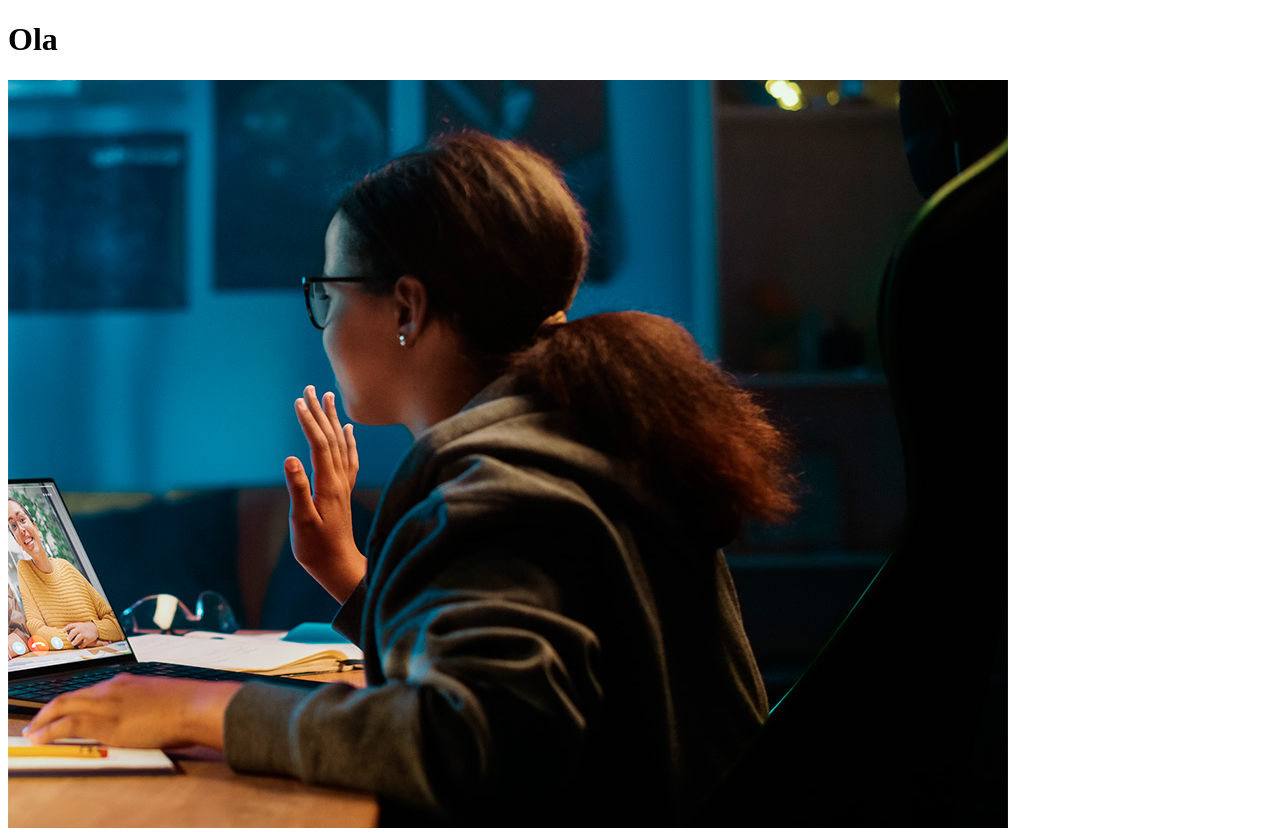
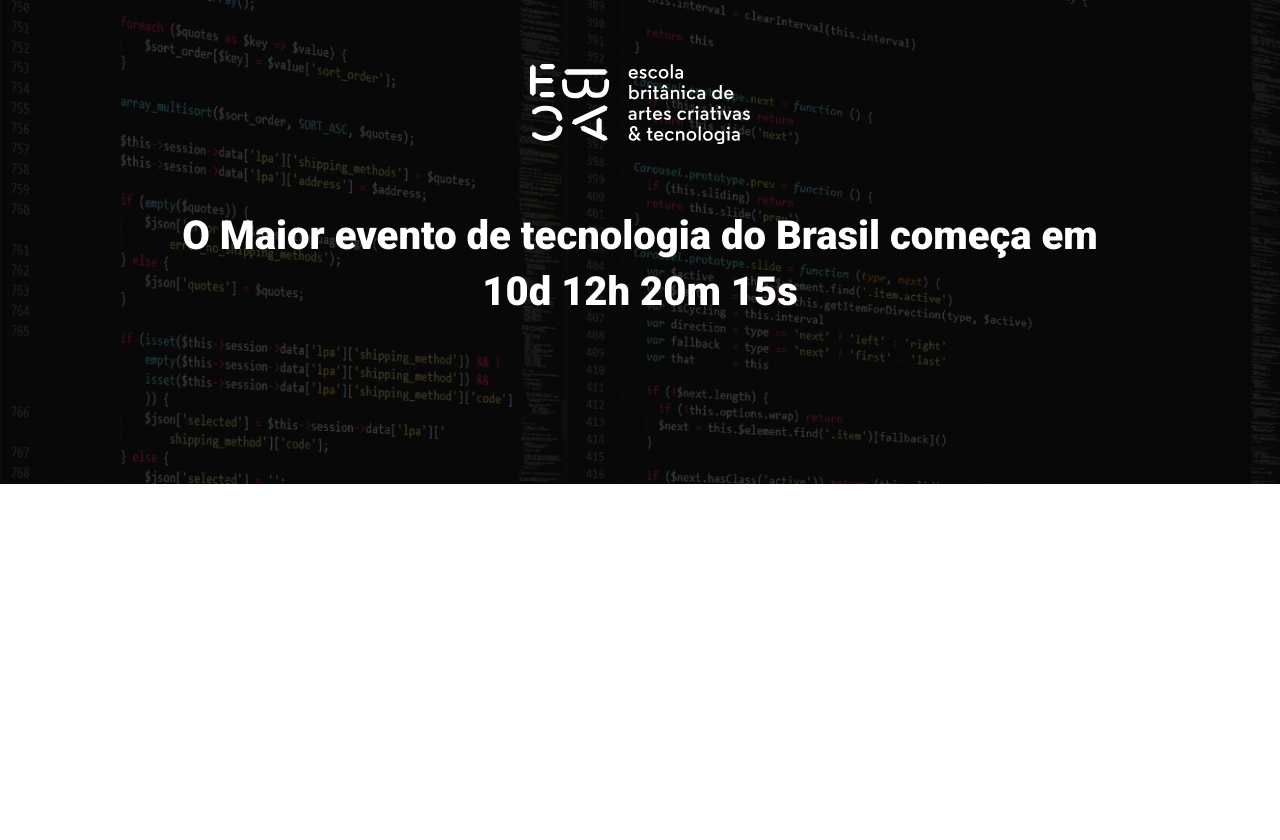
Before and after one commit to fxay777/EBAC_EX_20-landing-page-3, a website built with Parcel: page src/index.html in a window 1280 px wide. After the commit the page ends 800 px from the top, so only its background shows below. Built offline with nearby package versions, Linux system fonts and the light colour scheme.

Commit message:
criando o arquivo __hero e atualizando os arquivos .html e .scss

```diff
--- a/src/index.html
+++ b/src/index.html
@@ -1,14 +1,24 @@
 <!DOCTYPE html>
-<html lang="en">
+<html lang="pt-br">
 <head>
     <meta charset="UTF-8">
     <meta name="viewport" content="width=device-width, initial-scale=1.0">
-    <title>Document</title>
+    <title>EBAC</title>
+    <link rel="preconnect" href="https://fonts.googleapis.com">
+    <link rel="preconnect" href="https://fonts.gstatic.com" crossorigin>
+    <link href="https://fonts.googleapis.com/css2?family=Roboto:ital,wght@0,100;0,300;0,400;0,500;0,700;0,900;1,100;1,300;1,400;1,500;1,700;1,900&display=swap" rel="stylesheet">
     <link rel="stylesheet" href="/styles/main.scss">
 </head>
 <body>
-    <h1>Ola</h1>
-    <img src="/images/backend.png" alt="">
+  <header class="hero">
+    <div class="container">
+        <img class="hero__logo"   src="/images/ebac_logo.svg" alt="">
+        <p class="hero__text">O Maior evento de tecnologia do Brasil começa em 10d 12h 20m 15s</p>
+    </div>
+  </header>
+
+
+
     <script src="/scripts/main.js"></script>
 </body>
 </html>
--- /dev/null
+++ b/styles/_hero.scss
@@ -0,0 +1,45 @@
+.hero{
+    padding-top: 64px;
+    padding-bottom: 100px;
+    background-image: url(../images/fundo.png);
+    background-repeat: no-repeat;
+    background-size: cover;
+    position: relative;
+    .container{
+        position: relative;
+    }
+    &::before{
+        position: absolute;
+        top: 0;
+        left: 0;
+        width: 100%;
+        height: 100%;
+        background-color: #000;
+        opacity: 0.7;
+        content: '';
+    }
+  &__text{
+        margin-top: 64px ;
+        margin-bottom: 64px;
+        color: white;
+        text-align: center;
+        font-size: 40px;
+        line-height: 56px;
+        font-weight: 800;
+    }
+    &__logo{
+        margin: 0 auto;
+        height: 80px;
+        display: block;
+    }
+    @media (max-width:640px ){
+        &__logo{
+            height: 40px;
+        }
+        &__text{
+            font-size: 22px;
+            line-height: 24px;
+            margin: 24px 0;
+        }
+    }
+}
--- a/styles/main.scss
+++ b/styles/main.scss
@@ -0,0 +1,19 @@
+@use 'hero';
+*{
+    padding: 0;
+    margin: 0;
+    box-sizing: border-box  ;
+    font-family: Roboto, sans-serif;
+}
+.container{
+    max-width: 960px;
+    width: 100%;
+    margin: 0 auto;
+
+    @media (max-width:640px) {
+        max-width: 80%;
+    }
+    @media (max-width: 1024px){
+        max-width: 90%;
+    }
+}
```
Also changed, not shown: dist/src/index.html, dist/styles/main.css, 2 other files.
